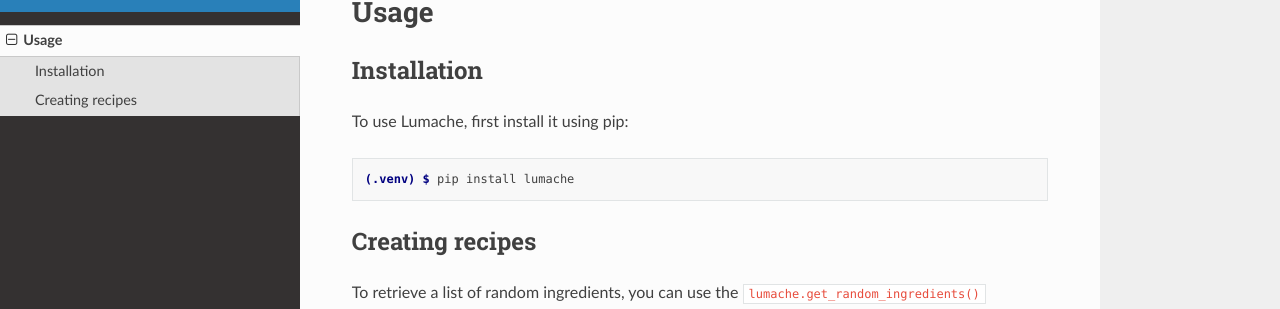
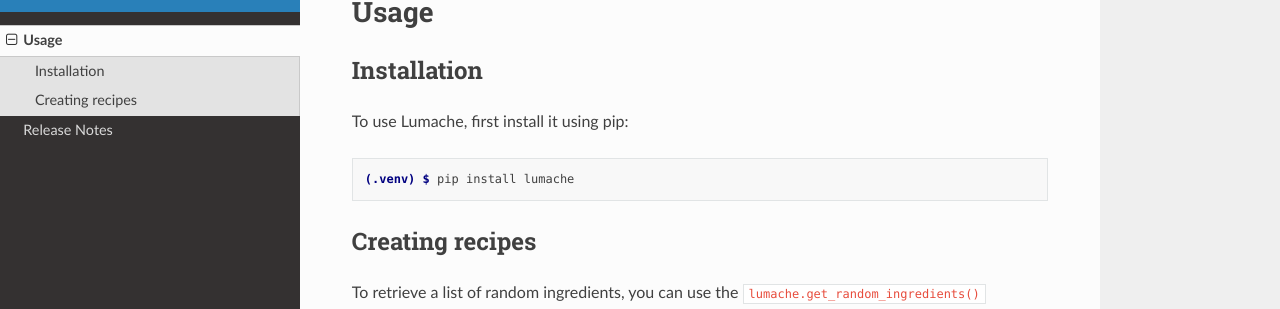
Before and after one commit to Ayjent/XSearchQB, a Sphinx documentation site: the page built from docs/source/usage.rst, in a window 1280 px wide and 1095 px high. Shown: the part 106-415 px from the top of the window. Built offline with Sphinx 7.4.7 and the Read the Docs theme 2.0.0, drawn with Linux system fonts in a browser that asks for light colours; pages that are not in the unit, such as notebooks, are missing from menus.

Commit message:
Update and rename api.rst to release-notes.rst

```diff
--- a/docs/source/api.rst
+++ b/docs/source/release-notes.rst
@@ -1,7 +1,5 @@
-API
-===
+Release Notes
+=============
 
 .. autosummary::
    :toctree: generated
-
-   lumache
```
